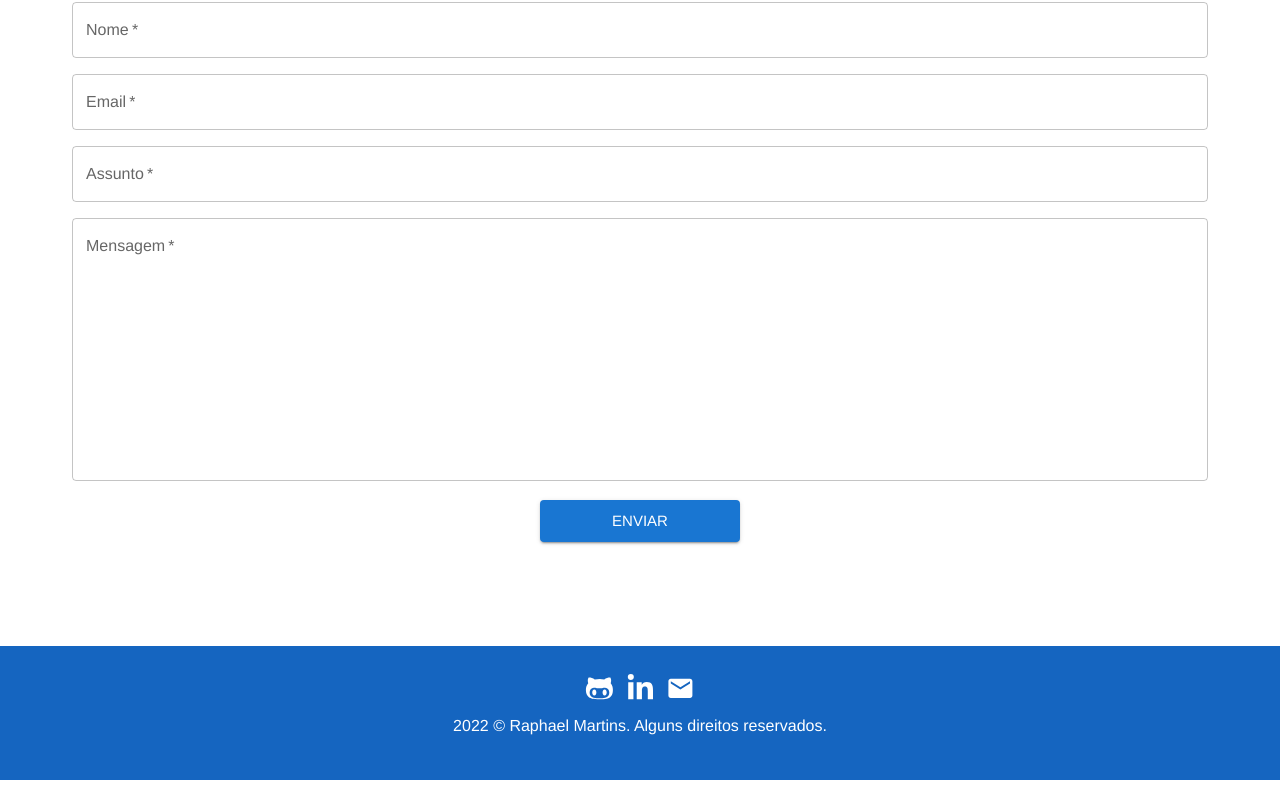
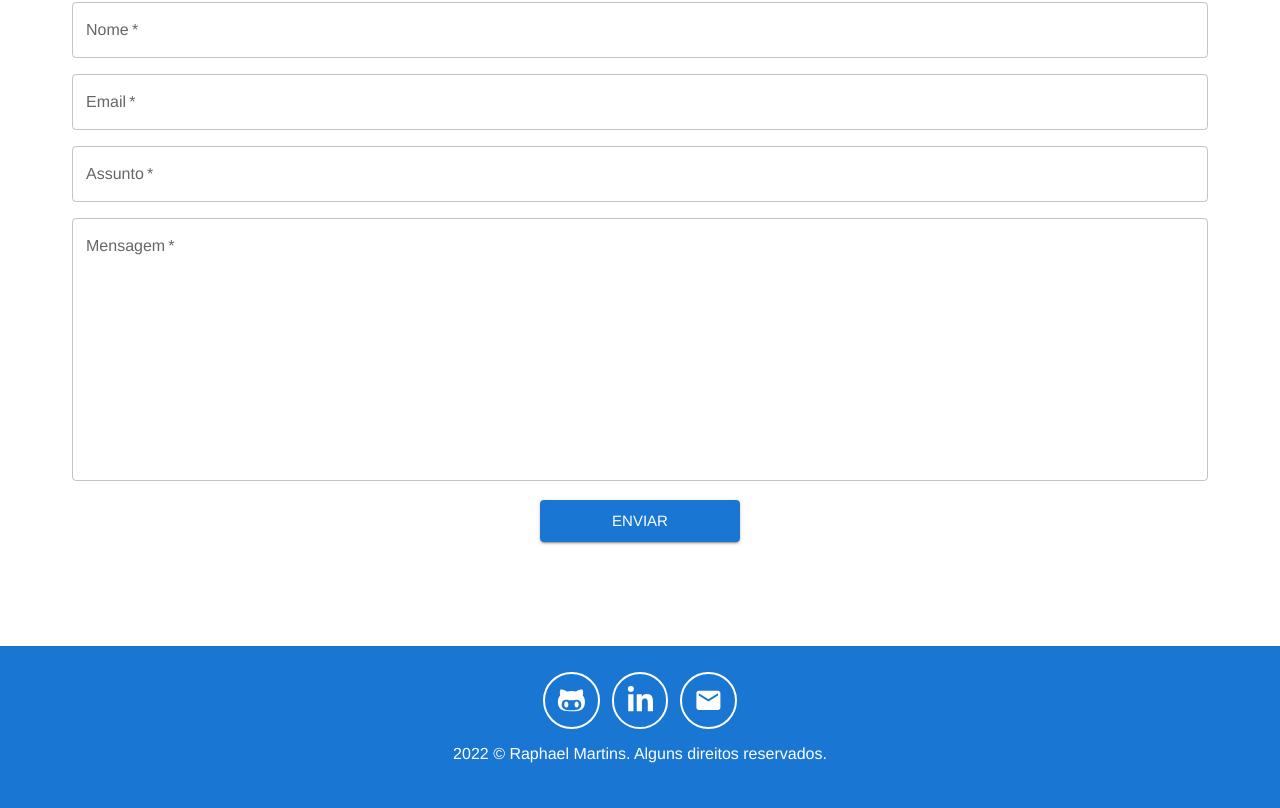
Before and after one commit to raphaelalmeidamartins/raphaelalmeidamartins.github.io, a React (Create React App) app: page / in a window 1280 px wide. Shown: the part 3251-4059 px from the top of the page. Before the commit the page ends 4031 px from the top, so only its background shows below. Built offline with nearby package versions, Linux system fonts and the light colour scheme; a web font is replaced by a local one.

Commit message:
:recycle: refactor: change Icon to IconButton and add link to email

```diff
--- a/src/components/Footer/index.js
+++ b/src/components/Footer/index.js
@@ -1,6 +1,6 @@
 import React from 'react';
 import Box from '@mui/material/Box';
-import Icon from '@mui/material/Icon';
+import IconButton from '@mui/material/IconButton';
 import Typography from '@mui/material/Typography';
 import Container from '@mui/system/Container';
 import { FaGithubAlt, FaLinkedinIn } from 'react-icons/fa';
@@ -8,7 +8,7 @@ import { MdMail } from 'react-icons/md';
 
 function Footer() {
   return (
-    <Box sx={{ backgroundColor: 'primary.dark' }}>
+    <Box sx={{ backgroundColor: 'primary.main', color: 'primary.contrastText' }}>
       <Container
         component="main"
         sx={{
@@ -23,54 +23,62 @@ function Footer() {
             marginBottom: '13px',
           }}
         >
-          <Icon
+          <IconButton
             size="large"
-            LinkComponent="a"
+            component="a"
             href="https://github.com/raphaelalmeidamartins"
             target="_blank"
             sx={{
-              color: 'white',
+              borderWidth: '2px',
+              borderStyle: 'solid',
+              borderColor: 'primary.contrastText',
+              color: 'primary.contrastText',
               fontSize: '1.8rem',
               margin: '0 6px',
             }}
           >
             <FaGithubAlt />
-          </Icon>
-          <Icon
+          </IconButton>
+          <IconButton
             size="large"
-            LinkComponent="a"
+            component="a"
             href="https://www.linkedin.com/in/raphaelameidamartins/"
             target="_blank"
             color="secondary"
             sx={{
-              color: 'white',
+              borderWidth: '2px',
+              borderStyle: 'solid',
+              borderColor: 'primary.contrastText',
+              color: 'primary.contrastText',
               fontSize: '1.8rem',
               margin: '0 6px',
             }}
           >
             <FaLinkedinIn />
-          </Icon>
-          <Icon
+          </IconButton>
+          <IconButton
             size="large"
-            LinkComponent="a"
-            href="https://www.linkedin.com/in/raphaelameidamartins/"
+            component="a"
+            href="mailto:raphael.almeida.martins@gmail.com"
             target="_blank"
             color="secondary"
             sx={{
-              color: 'white',
+              borderWidth: '2px',
+              borderStyle: 'solid',
+              borderColor: 'primary.contrastText',
+              color: 'primary.contrastText',
               fontSize: '1.8rem',
               margin: '0 6px',
             }}
           >
             <MdMail />
-          </Icon>
+          </IconButton>
         </Box>
         <Typography
           variant="body1"
           element="p"
           align="center"
           paragraph
-          sx={{ color: 'white' }}
         >
           2022 © Raphael Martins. Alguns direitos reservados.
         </Typography>
```
